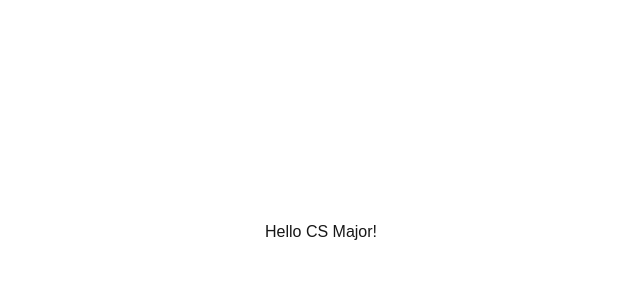
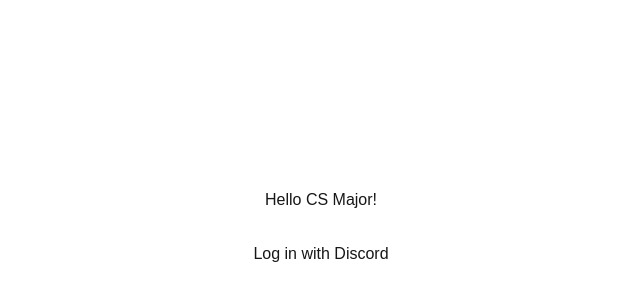
Before and after one commit to paweloks1337/cs-major, a Next.js app: page / in a window 1280 px wide. Shown: the part 168-468 px from the top of the page, without its empty margins (319-959 px from the left). Built offline with nearby package versions, Linux system fonts and the light colour scheme.

Commit message:
Add Discord login button

```diff
--- a/app/page.tsx
+++ b/app/page.tsx
@@ -1,8 +1,13 @@
-// app/page.tsx
+"use client";
+import { signIn } from "next-auth/react";
+
 export default function Home() {
   return (
-    <div style={{ display: 'flex', justifyContent: 'center', alignItems: 'center', height: '100vh' }}>
+    <div style={{ display: 'flex', flexDirection: 'column', justifyContent: 'center', alignItems: 'center', height: '100vh' }}>
       <h1>Hello CS Major!</h1>
+      <button onClick={() => signIn("discord")} style={{ marginTop: "20px", padding: "10px 20px", cursor: "pointer" }}>
+        Log in with Discord
+      </button>
     </div>
   );
 }
```
